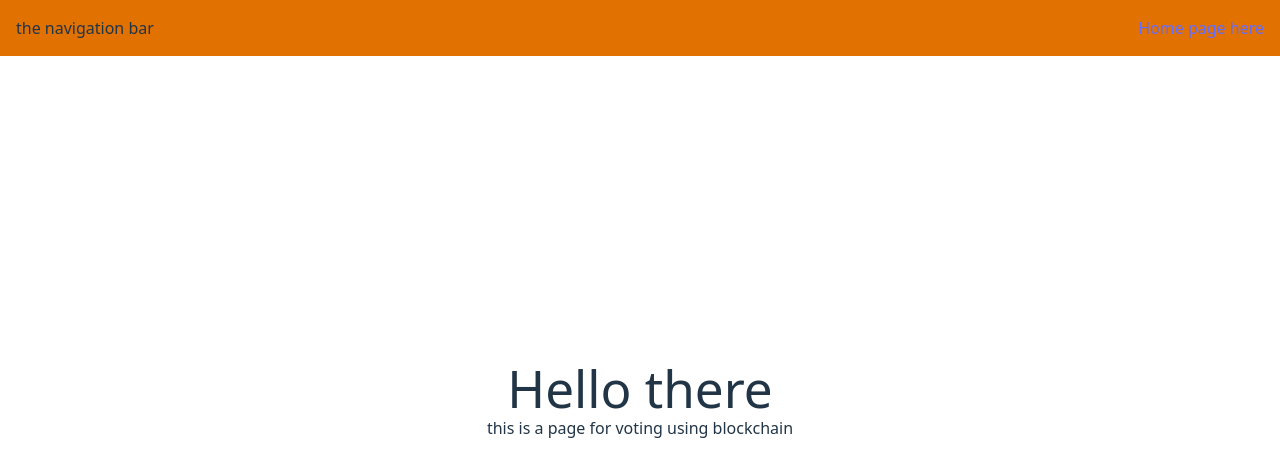
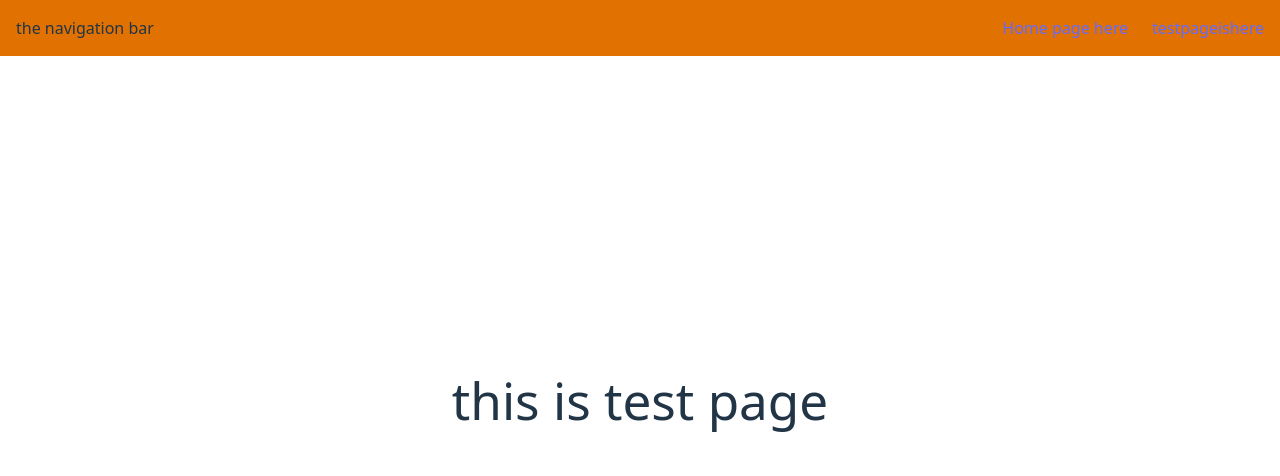
Before and after one commit to sasankgit/blockchain-voting-system, a React (Vite) app: page /testpage in a window 1280 px wide. Shown: the top 476 px of the page. Built offline with nearby package versions, Linux system fonts and the light colour scheme.

Commit message:
test page added

```diff
--- a/package.json
+++ b/package.json
@@ -13,6 +13,7 @@
     "@tailwindcss/vite": "^4.1.14",
     "react": "^19.1.1",
     "react-dom": "^19.1.1",
+    "react-router-dom": "^7.9.3",
     "tailwindcss": "^4.1.14"
   },
   "devDependencies": {
--- a/src/App.jsx
+++ b/src/App.jsx
@@ -1,6 +1,10 @@
 
 import Home from './pages/home.jsx'
 import Navbar from './pages/navbar.jsx'
+import Basic from './pages/testpage.jsx'
+
+
+import{BrowserRouter as Router,Routes,Route} from "react-router-dom";
 
 import './App.css'
 
@@ -8,12 +12,21 @@ function App() {
 
   return (
     <div>
-      <Navbar/>
-      <Home/>
+
+      <Router>
+        <Navbar/>
+        <Routes>
+          <Route path="/" element={<Home/>} />
+          <Route path="/home" element={<Home/>} />
+          <Route path="/testpage" element={<Basic/>}/>
+        </Routes>
+      </Router>
+
+
     </div>
 
 
-  )
+  );
 }
 
 export default App
--- a/src/pages/navbar.jsx
+++ b/src/pages/navbar.jsx
@@ -2,8 +2,9 @@ function Navbar(){
     return(
         <nav className="w-full flex justify-between items-center bg-amber-600 p-4 fixed top-0 left-0">
             <h2>the navigation bar</h2>
-            <ul>
-                <li><a href ="#home" >Home page here</a></li>
+            <ul className="flex gap-6">
+                <li><a href ="home" >Home page here</a></li>
+                <li><a href = "testpage">testpageishere</a></li>
             </ul>
         </nav>
     );
--- /dev/null
+++ b/src/pages/testpage.jsx
@@ -0,0 +1,8 @@
+function Basic(){
+    return(
+        <div>
+            <h1>this is test page</h1>
+        </div>
+    );
+}
+export default  Basic;
```
Also changed, not shown: 1 other file (tests, documents, lock files or other folders).
